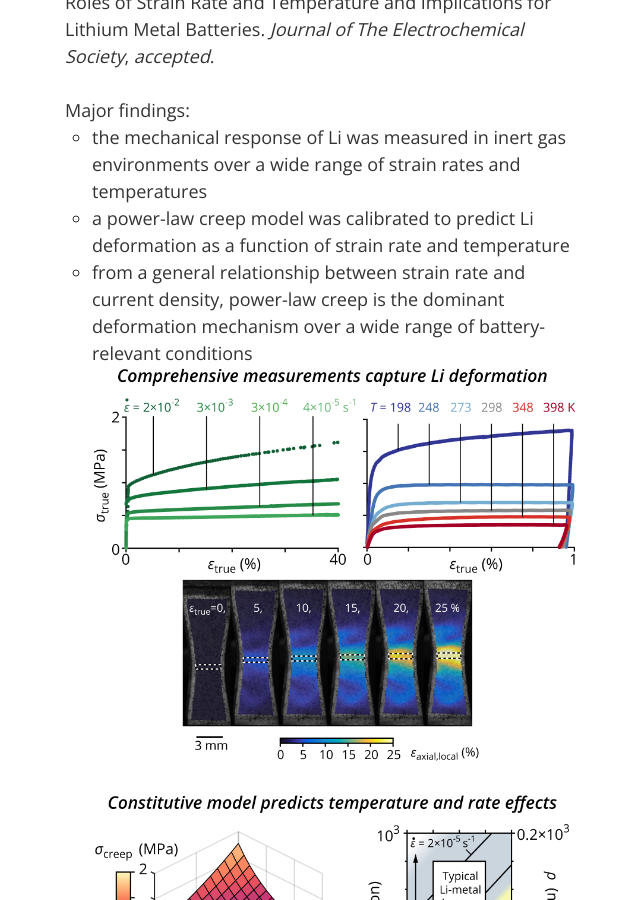
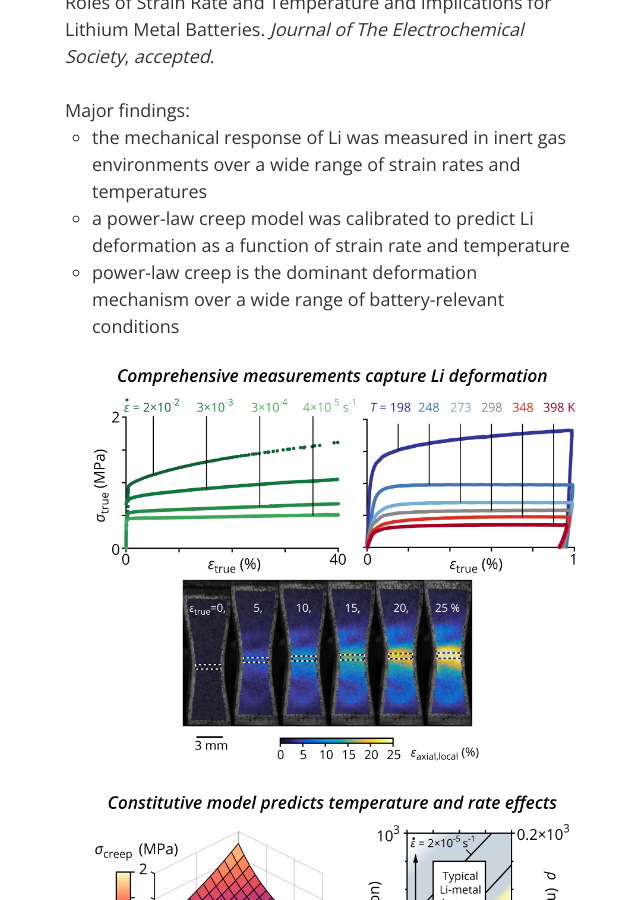
Before and after one commit to wlepage/wlepage.github.io, a Jekyll site: the page built from index.md, in a window 1280 px wide and 900 px high, scrolled down 1789 px. Shown: the whole window, without its empty margins (332-972 px from the left). Built offline with Jekyll 4.4.1, drawn with Linux system fonts in a browser that asks for light colours.

Commit message:
Update index.md

```diff
--- a/index.md
+++ b/index.md
@@ -40,7 +40,7 @@ For my postdoctoral research, I am developing solid-state batteries that can be
 Major findings:
 	+ the mechanical response of Li was measured in inert gas environments over a wide range of strain rates and temperatures
 	+ a power-law creep model was calibrated to predict Li deformation as a function of strain rate and temperature
-	+ from a general relationship between strain rate and current density, power-law creep is the dominant deformation mechanism over a wide range of battery-relevant conditions<br />
+	+ power-law creep is the dominant deformation mechanism over a wide range of battery-relevant conditions<br /><br />
 ![Lithium mechanics](img/TOC_LiMechanics.png "Lithium mechanics")<br />
 + __LePage W__, Ahadi A, Lenthe W, Sun QP, Pollock T, Shaw J, Daly S. Grain size effects on NiTi shape memory alloy fatigue crack growth. _Journal of Materials Research_, (invited feature paper), 2018. [https://doi.org/10.1557/jmr.2017.395](https://doi.org/10.1557/jmr.2017.395)<br /><br />
 Major findings:
```
